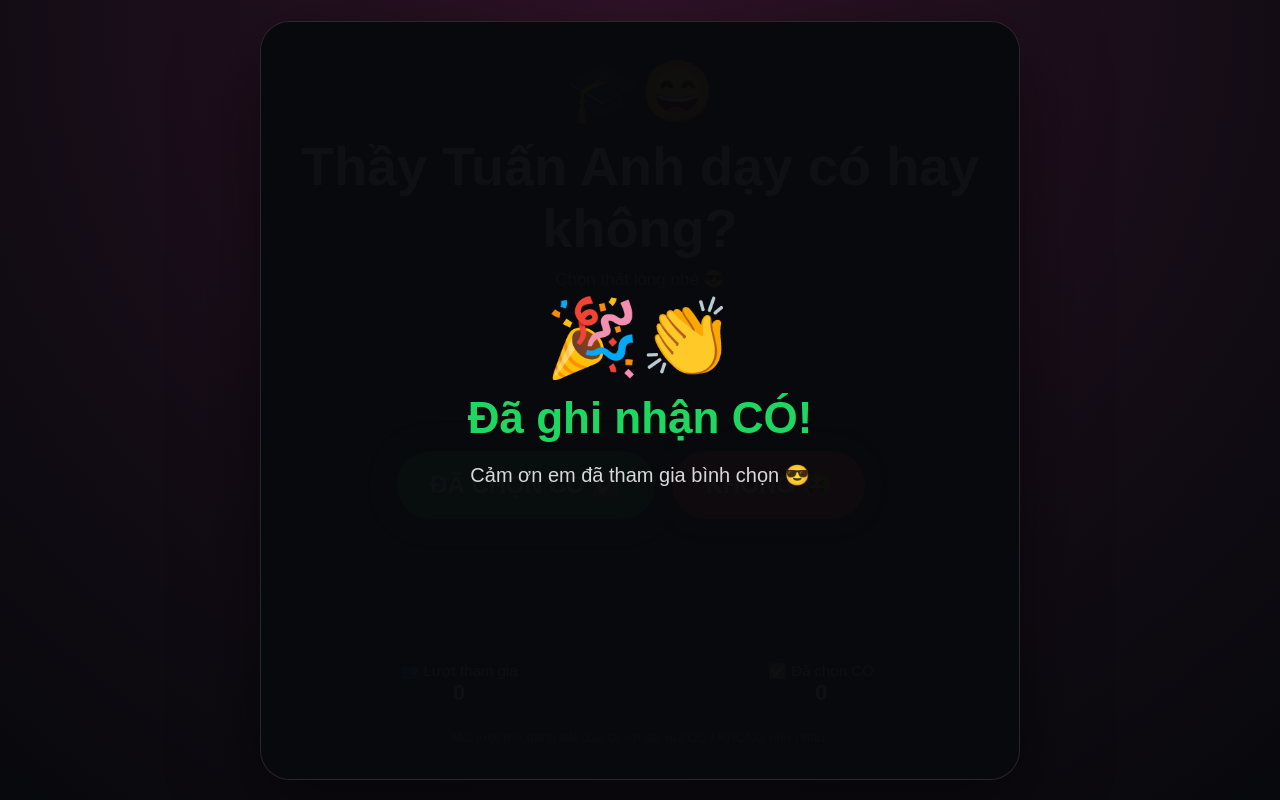
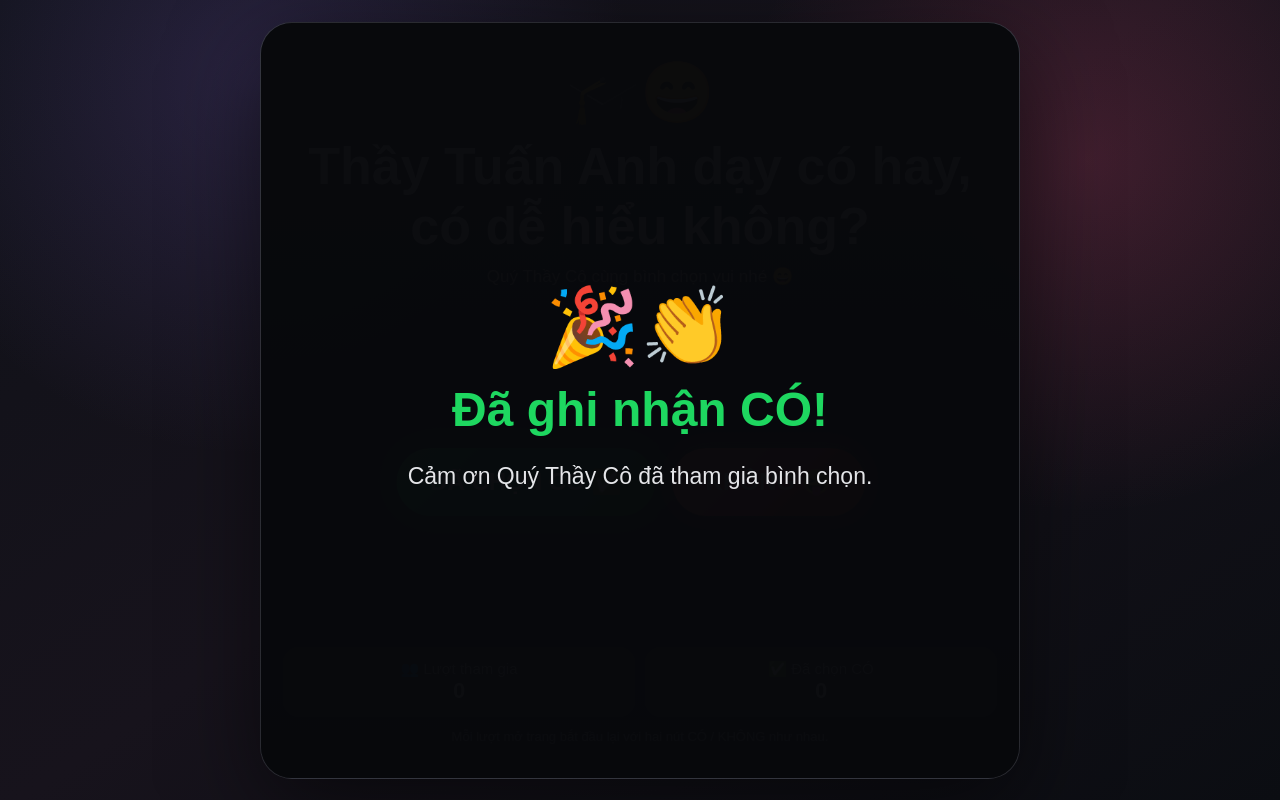
Before and after one commit to dangtuananhbk55-code/thay-tuan-anh-qr-game, a website: page index.html in a window 1280 px wide. Both pictures are taken after a click on the button "CÓ 👍". Drawn offline with nearby package versions, Linux system fonts and the light colour scheme; no server answers.

Commit message:
Update index.html

```diff
--- a/index.html
+++ b/index.html
@@ -10,18 +10,23 @@
 body{
   margin:0;min-height:100vh;display:flex;align-items:center;justify-content:center;
   font-family:Arial,Helvetica,sans-serif;
-  background:radial-gradient(circle at top,#311329,#130c15 62%,#08090c);
+  background:
+    radial-gradient(circle at 20% 10%, rgba(103,80,164,.28), transparent 30%),
+    radial-gradient(circle at 85% 20%, rgba(231,76,120,.20), transparent 28%),
+    linear-gradient(145deg,#0f1118,#17131c 48%,#0b0d12);
   color:#fff;overflow:hidden
 }
 .card{
   width:min(94vw,760px);min-height:640px;padding:34px 22px;
-  background:rgba(15,17,22,.94);border:1px solid rgba(255,255,255,.1);
-  border-radius:30px;box-shadow:0 24px 80px rgba(0,0,0,.5);
+  background:linear-gradient(180deg,rgba(29,31,41,.96),rgba(17,18,24,.96));
+  border:1px solid rgba(255,255,255,.10);
+  border-radius:32px;
+  box-shadow:0 28px 90px rgba(0,0,0,.52), inset 0 1px 0 rgba(255,255,255,.04);
   text-align:center;position:relative;overflow:hidden
 }
 .icon{font-size:60px}
-h1{font-size:clamp(30px,7vw,54px);margin:8px 0 10px}
-.sub{font-size:17px;color:#b7b7bf;margin-bottom:8px}
+h1{font-size:clamp(29px,6.5vw,52px);margin:8px 0 10px}
+.sub{font-size:17px;color:#c7c9d3;margin-bottom:8px}
 .arena{position:relative;height:350px;margin-top:10px}
 button{
   border:0;border-radius:999px;font-weight:900;cursor:pointer;position:absolute;
@@ -30,34 +35,40 @@ button{
 }
 #yesBtn{
   left:34%;top:53%;transform:translate(-50%,-50%) scale(1);
-  padding:20px 34px;font-size:24px;background:#10a84b;color:white;
+  padding:20px 34px;font-size:24px;background:linear-gradient(135deg,#1bbf62,#0d9146);color:white;
   box-shadow:0 0 28px rgba(16,168,75,.35);z-index:4
 }
 #noBtn{
   left:68%;top:53%;transform:translate(-50%,-50%) scale(1);
-  padding:20px 34px;font-size:24px;background:#ef3f47;color:white;
+  padding:20px 34px;font-size:24px;background:linear-gradient(135deg,#ff5b63,#d9343d);color:white;
   box-shadow:0 0 24px rgba(239,63,71,.25);z-index:5
 }
 .live{
   display:grid;grid-template-columns:repeat(2,1fr);gap:10px;
   font-size:15px;color:#d0d2d8
 }
-.stat{background:#1b1e25;border-radius:16px;padding:12px}
+.stat{background:rgba(255,255,255,.055);border:1px solid rgba(255,255,255,.07);border-radius:16px;padding:12px}
 .stat b{font-size:22px;color:white}
-.note{font-size:13px;color:#858891;margin-top:12px}
-.done{
+.note{font-size:13px;color:#9fa3b2;margin-top:12px}
+.overlay{
   position:absolute;inset:0;display:none;align-items:center;justify-content:center;
-  background:rgba(8,9,12,.97);z-index:20;padding:24px
+  background:rgba(8,9,12,.98);z-index:20;padding:25px
 }
-.done h2{font-size:44px;color:#1ed760;margin:10px 0}
-.done p{font-size:20px;color:#d8d8dc}
+.overlay h2{
+  font-size:clamp(32px,7vw,48px);color:#1ed760;margin:10px 0
+}
+.overlay p{
+  font-size:clamp(18px,4.5vw,23px);color:#e4e5e8;line-height:1.45
+}
+.closed h2{color:#f7c948}
 </style>
 </head>
 <body>
 <div class="card">
   <div class="icon">🎓😄</div>
-  <h1>Thầy Tuấn Anh dạy có hay không?</h1>
-  <div class="sub">Chọn thật lòng nhé 😎</div>
+
+  <h1>Thầy Tuấn Anh dạy có hay, có dễ hiểu không?</h1>
+  <div class="sub">Quý Thầy Cô cùng bình chọn vui nhé 😄</div>
 
   <div class="arena">
     <button id="yesBtn">CÓ 👍</button>
@@ -73,11 +84,19 @@ button{
     Mỗi lượt mở trang bắt đầu lại với hai nút CÓ / KHÔNG như nhau.
   </div>
 
-  <div class="done" id="done">
+  <div class="overlay" id="thanks">
     <div>
       <div style="font-size:76px">🎉👏</div>
       <h2>Đã ghi nhận CÓ!</h2>
-      <p>Cảm ơn em đã tham gia bình chọn 😎</p>
+      <p>Cảm ơn Quý Thầy Cô đã tham gia bình chọn.</p>
+    </div>
+  </div>
+
+  <div class="overlay closed" id="closed">
+    <div>
+      <div style="font-size:76px">🔒</div>
+      <h2>Bình chọn đã kết thúc</h2>
+      <p>Cảm ơn Quý Thầy Cô đã tham gia bình chọn.</p>
     </div>
   </div>
 </div>
@@ -89,9 +108,9 @@ const yesBtn = document.getElementById("yesBtn");
 const noBtn = document.getElementById("noBtn");
 const participantsEl = document.getElementById("participants");
 const yesCountEl = document.getElementById("yesCount");
-const done = document.getElementById("done");
+const thanks = document.getElementById("thanks");
+const closed = document.getElementById("closed");
 
-// Mỗi lần mở/tải lại trang = session mới.
 function newSessionId(){
   if(window.crypto && crypto.randomUUID){
     return crypto.randomUUID();
@@ -101,14 +120,13 @@ function newSessionId(){
 
 let sessionId = newSessionId();
 let alreadyVoted = false;
-
-// QUAN TRỌNG:
-// Biến này CHỈ thuộc điện thoại hiện tại.
-// Không lấy tổng KHÔNG từ server.
 let localNoAttempts = 0;
+let isClosed = false;
 
 function join(){
-  socket.emit("joinSession", sessionId);
+  if(!isClosed){
+    socket.emit("joinSession", sessionId);
+  }
 }
 
 socket.on("connect", join);
@@ -163,55 +181,72 @@ function renderLocalButtons(){
     noBtn.textContent = "KHÔNG? 🥹";
   }
 
-  // Trên điện thoại KHÔNG không biến mất quá sớm.
-  // Cho chơi đến 12 lần mới biến mất.
   if(localNoAttempts >= 12){
     noBtn.style.display = "none";
   }
 }
 
-// State từ server chỉ dùng để hiện số liệu.
-// KHÔNG dùng globalNoAttempts để chỉnh nút trên điện thoại.
+function closePhonePoll(){
+  isClosed = true;
+  yesBtn.style.pointerEvents = "none";
+  noBtn.style.pointerEvents = "none";
+
+  // Nếu người này đã vừa bấm CÓ thì giữ màn hình cảm ơn.
+  // Người chưa bấm CÓ sẽ thấy thông báo đã kết thúc.
+  if(!alreadyVoted){
+    closed.style.display = "flex";
+  }
+}
+
 socket.on("state", state => {
   participantsEl.textContent = state.participants;
   yesCountEl.textContent = state.yesCount;
+
+  if(state.pollFinished){
+    closePhonePoll();
+  }
 });
 
 yesBtn.addEventListener("click", () => {
-  if(alreadyVoted) return;
+  if(alreadyVoted || isClosed) return;
 
   alreadyVoted = true;
   socket.emit("voteYes", sessionId);
 
   yesBtn.textContent = "ĐÃ CHỌN CÓ ✅";
   yesBtn.style.pointerEvents = "none";
-  done.style.display = "flex";
+  thanks.style.display = "flex";
 });
 
 noBtn.addEventListener("click", () => {
+  if(isClosed) return;
+
   localNoAttempts += 1;
-
-  // Gửi 1 lượt KHÔNG lên HOST để cộng tổng.
   socket.emit("tryNo");
 
-  // Chỉ thay đổi nút của điện thoại này.
   moveLocalNo();
   renderLocalButtons();
 });
 
+socket.on("pollClosed", closePhonePoll);
+socket.on("pollFinished", closePhonePoll);
+
 socket.on("pollReset", () => {
   sessionId = newSessionId();
   alreadyVoted = false;
+  isClosed = false;
+
+  thanks.style.display = "none";
+  closed.style.display = "none";
 
   yesBtn.textContent = "CÓ 👍";
   yesBtn.style.pointerEvents = "auto";
-  done.style.display = "none";
+  noBtn.style.pointerEvents = "auto";
 
   resetLocalButtons();
   join();
 });
 
-// Khi vừa vào trang, luôn bắt đầu hai nút ngang nhau.
 resetLocalButtons();
 </script>
 </body>
```
